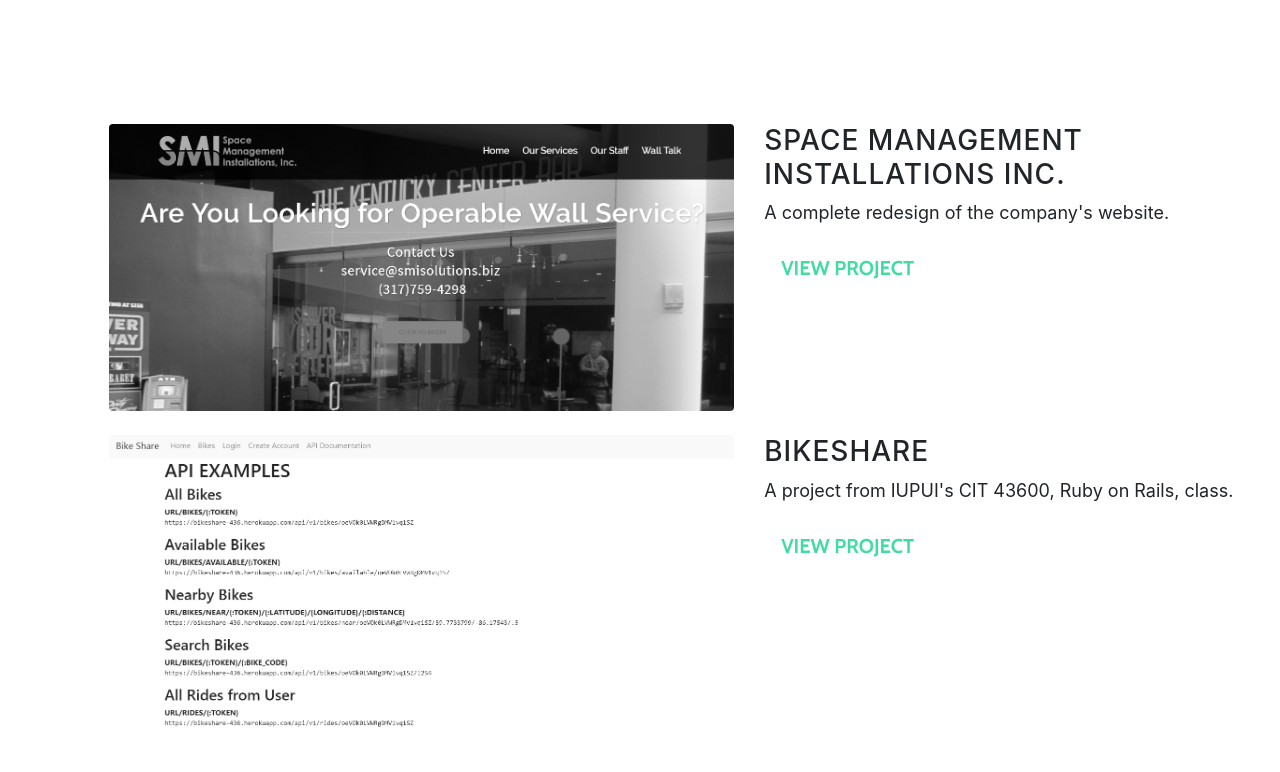
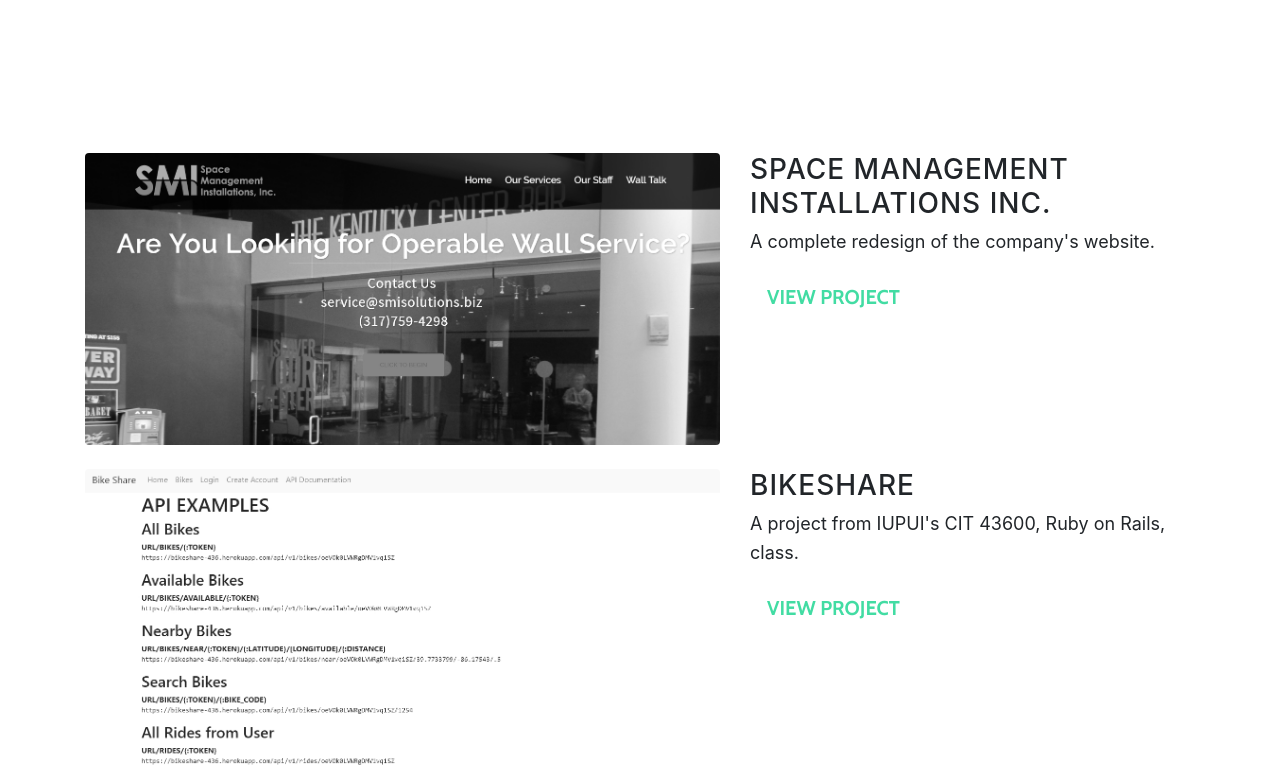
Before and after one commit to dmdrake/dmdrake.github.io, a website with bundled scripts: page index.html in a window 1280 px wide. Shown: the part 2160-2932 px from the top of the page. Built offline with nearby package versions, Linux system fonts and the light colour scheme.

Commit message:
portfolio fix, grammar changes

```diff
--- a/index.html
+++ b/index.html
@@ -80,7 +80,7 @@
           <div class="col-lg-8 mx-auto">
             <h2>About Me</h2>
              <img src="img/bw-self.jpg" style="border-radius: 50%; width: 50%">
-            <p>As recent web development college graduate from Indiana University - Purdue University Indianapolis, I am seeking experience to become a full-stack developer. In my previous jobs garnered excellent communication and problem-solving skills.</p>
+            <p>As recent web development college graduate from Indiana University–Purdue University Indianapolis, I am seeking experience to become a full-stack developer. In my previous jobs I have garnered excellent communication and problem-solving skills.</p>
           </div>
         </div>
         <div class="row">
@@ -113,16 +113,14 @@
 
     <!-- Portfolio Section -->
     <section id="portfolio" class="content-section">
-      <div clas="container">
+      <div class="container">
         <div class="row">
-          <div class="col-md-1">
-          </div>
-          <div class="col-md-6">
+          <div class="col-md-7">
             <a href="#">
               <img class="img-fluid rounded mb-3 mb-md-0" src="img/bw-smi.jpg" alt="a screenshot of the company, Space Management Installations Inc, home page">
             </a>
-          </div>
-          <div class="col-md-5">
+        </div>
+          <div class="col-lg-5">
             <h3>Space Management Installations Inc.</h3>
             <p>A complete redesign of the company's website.</p>
             <a class="btn btn-default btn-lg" href="http://smisolutions.biz/">View Project</a>
@@ -130,9 +128,7 @@
         </div>
         <br>
         <div class="row">
-          <div class="col-md-1">
-          </div>
-          <div class="col-md-6">
+          <div class="col-md-7">
             <a href="#">
               <img class="img-fluid rounded mb-3 mb-md-0" src="img/bw-bikeshare.jpg" alt="a screenshot of a the api documentation of a site called bikeshare">
             </a>
@@ -162,7 +158,7 @@
         <div class="row">
           <div class="col-lg-8 mx-auto">
             <h2>Let's Keep in Touch</h2>
-            <p>Feel free contact me at:</p>
+            <p>Feel free to contact me at:</p>
             <ul class="list-inline banner-social-buttons">
               <li class="list-inline-item">
                 <a href="mailto:devindrake2121@gmail.com" class="btn btn-default btn-lg">
```
